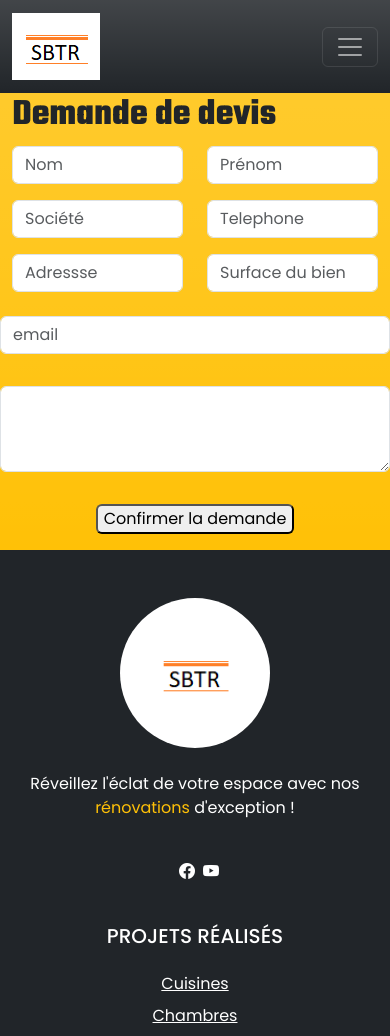
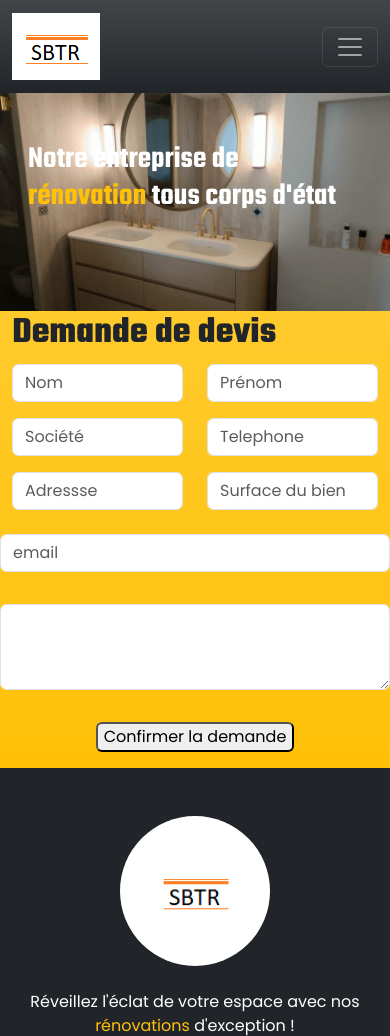
Before and after one commit to mevine76/projetpro, a PHP site: page /views/quote_form.php in a window 390 px wide. Shown: the top 1036 px of the page. Run offline with PHP 8.4, Linux system fonts and the light colour scheme; some libraries are stand-ins or nearby versions.

Commit message:
desktop et mobile quote image ok

```diff
--- a/assets/css/style.css
+++ b/assets/css/style.css
@@ -47,6 +47,20 @@
 
 .bg-mobile-projects {
     background-image: url("../../assets/img/cuisine1.jpg");
+    background-size: cover;
+    background-position: center center;
+    background-repeat: no-repeat;
+}
+
+.bg-desktop-quote {
+    background-image: url("../../assets/img/quote.jpg");
+    background-size: cover;
+    background-position: center center;
+    background-repeat: no-repeat;
+}
+
+.bg-mobile-quote {
+    background-image: url("../../assets/img/quote.jpg");
     background-size: cover;
     background-position: center center;
     background-repeat: no-repeat;
--- a/views/quote_form.php
+++ b/views/quote_form.php
@@ -1,5 +1,20 @@
 <?php include_once 'templates/head.php'; ?>
 
+<!-- section desktop -->
+<section class="bg-desktop-quote d-none d-sm-block p-5 vh-100">
+    <div class="container">
+        <h1 class="display-2 fw-semibold text-white mt-4">La <span class="text-warning">rénovation</span> sur mesure prend tout son sens</h1>
+        <p class="mt-5 text-white w-75"><span class="text-warning"></p>
+    </div>
+</section>
+
+<!-- section mobile -->
+<section class="bg-mobile-quote d-sm-none py-5 px-3 vh-50">
+    <div class="container">
+        <h1 class="display-5 fw-semibold text-white">Notre entreprise de <span class="text-warning">rénovation</span> tous corps d'état</h1>
+        <p class="mt-5 text-white"></p>
+    </div>
+</section>
 <section class=" bg-warning bg-gradient">
 
   <div class="devis">
```
Also changed, not shown: assets/img/quote.jpg (added).
